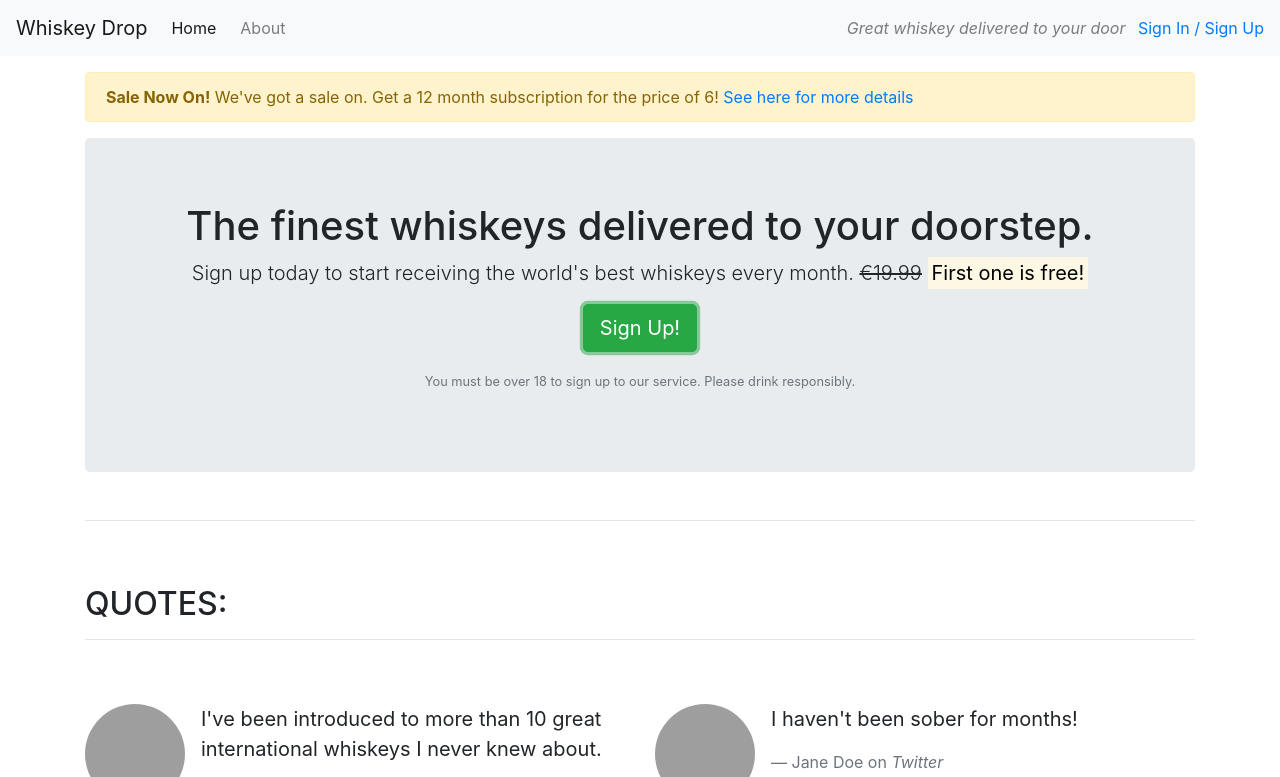
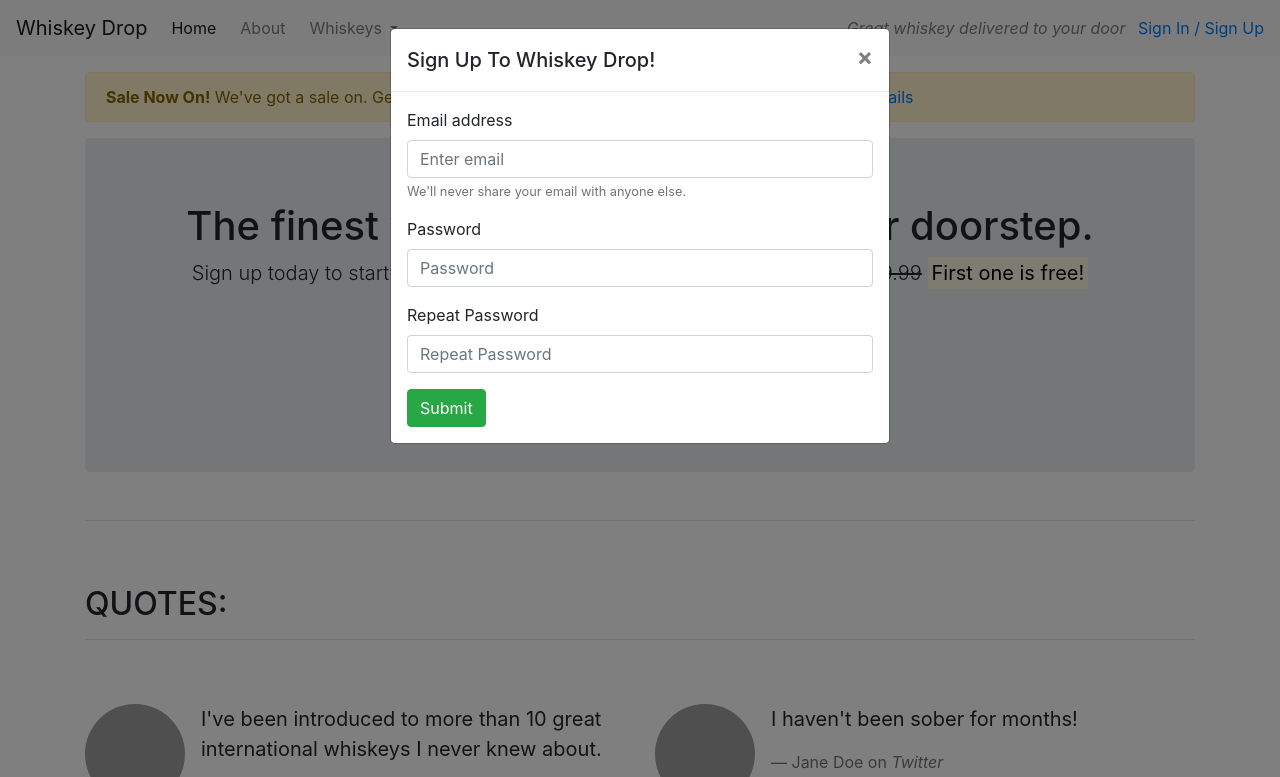
Before and after one commit to VMBlakelock/Whiskey-drop, a plain HTML site: page index.html in a window 1280 px wide. Both pictures are taken after a click on the button "Sign Up!". Shown: the top 777 px of the page. Drawn offline with nearby package versions, Linux system fonts and the light colour scheme; grey boxes are pictures that could not be loaded.

Commit message:
changes to readme and index.html

```diff
--- a/index.html
+++ b/index.html
@@ -14,12 +14,29 @@
     <nav class="navbar navbar-light navbar-expand-sm bg-light">
         <a href="/" class="navbar-brand">
                     Whiskey Drop</a>
-        <ul class="navbar-nav mr-auto">
-            <li class="active nav-item mr-2"><a class="nav-link" href="/">Home</a></li>
-            <li class="nav-item mr-2"><a class="nav-link" href="">About</a></li>
-            <li class="nav-item mr-2 d-block d-sm-none"><a class="nav-link" href="">Sign In / Sign Up</a></li>
-        </ul>
 
+        <button class="navbar-toggler ml-auto" type="button" data-toggle="collapse" data-target="#navbarNavDropdown" aria-controls="navbarNavDropdown" aria-expanded="false" aria-label="Toggle navigation">
+        <span class="navbar-toggler-icon"></span></button>
+
+        <div class="collapse navbar-collapse" id="navbarNavDropdown">
+            <ul class="navbar-nav mr-auto">
+                <li class="active nav-item mr-2"><a class="nav-link" href="/">Home</a></li>
+                <li class="nav-item mr-2"><a class="nav-link" href="">About</a></li>
+                <li class="nav-item dropdown">
+                    <a class="nav-link dropdown-toggle" href="#" id="navbarDropdownMenuLink" role="button" data-toggle="dropdown" aria-haspopup="true" aria-expanded="false">
+          Whiskeys
+        </a>
+                    <div class="dropdown-menu" aria-labelledby="navbarDropdownMenuLink">
+                        <a class="dropdown-item" href="#">Irish</a>
+                        <a class="dropdown-item" href="#">Scotch</a>
+                        <a class="dropdown-item" href="#">Japanese</a>
+                        <a class="dropdown-item" href="#">American</a>
+                    </div>
+                </li>
+
+                <li class="nav-item mr-2 d-block d-sm-none"><a class="nav-link" href="">Sign In / Sign Up</a></li>
+            </ul>
+        </div>
         <div class="d-none d-md-block">
             <p class="navbar-text my-auto mr-2"><i>Great whiskey delivered to your door</i></p>
             <a href="/login">Sign In / Sign Up</a>
@@ -43,7 +60,7 @@
                         <s class="d-none d-sm-inline">€19.99</s>
                         <span class="d-inline d-sm-none"><br></span>
                         <strong><mark>First one is free!</mark></strong></p>
-                    <p><button class="btn btn-lg btn-success">Sign Up!</button></p>
+                    <p><button class="btn btn-lg btn-success" data-toggle="modal" data-target="#signUpModal">Sign Up!</button></p>
                     <p class="text-muted"><small>You must be over 18 to sign up to our service. Please drink responsibly.</small></p>
                 </section>
             </div>
@@ -123,6 +140,41 @@
         </section>
         <!-- /.features -->
     </article>
+
+    <div class="modal" tabindex="-1" role="dialog" id="signUpModal">
+        <div class="modal-dialog" role="document">
+            <div class="modal-content">
+                <div class="modal-header">
+                    <h5 class="modal-title">Sign Up To Whiskey Drop!</h5>
+                    <button type="button" class="close" data-dismiss="modal" aria-label="Close">
+          <span aria-hidden="true">&times;</span>
+        </button>
+                </div>
+                <div class="modal-body">
+                    <form>
+                        <div class="form-group">
+                            <label for="exampleInputEmail1">Email address</label>
+                            <input type="email" class="form-control" id="exampleInputEmail1" aria-describedby="emailHelp" placeholder="Enter email">
+                            <small id="emailHelp" class="form-text text-muted">We'll never share your email with anyone else.</small>
+                        </div>
+                        <div class="form-group">
+                            <label for="password">Password</label>
+                            <input type="password" class="form-control" id="password" placeholder="Password">
+                        </div>
+                        <div class="form-group">
+                            <label for="repeatPassword">Repeat Password</label>
+                            <input type="password" class="form-control" id="repeatPassword" placeholder="Repeat Password">
+                        </div>
+                        <button type="submit" class="btn btn-success">Submit</button>
+                    </form>
+                </div>
+            </div>
+        </div>
+    </div>
+
+    <script src="https://code.jquery.com/jquery-3.3.1.slim.min.js" integrity="sha384-q8i/X+965DzO0rT7abK41JStQIAqVgRVzpbzo5smXKp4YfRvH+8abtTE1Pi6jizo" crossorigin="anonymous"></script>
+    <script src="https://cdnjs.cloudflare.com/ajax/libs/popper.js/1.14.3/umd/popper.min.js" integrity="sha384-ZMP7rVo3mIykV+2+9J3UJ46jBk0WLaUAdn689aCwoqbBJiSnjAK/l8WvCWPIPm49" crossorigin="anonymous"></script>
+    <script src="https://stackpath.bootstrapcdn.com/bootstrap/4.1.3/js/bootstrap.min.js" integrity="sha384-ChfqqxuZUCnJSK3+MXmPNIyE6ZbWh2IMqE241rYiqJxyMiZ6OW/JmZQ5stwEULTy" crossorigin="anonymous"></script>
 </body>
 
 </html>
```
Also changed, not shown: 1 other file.
